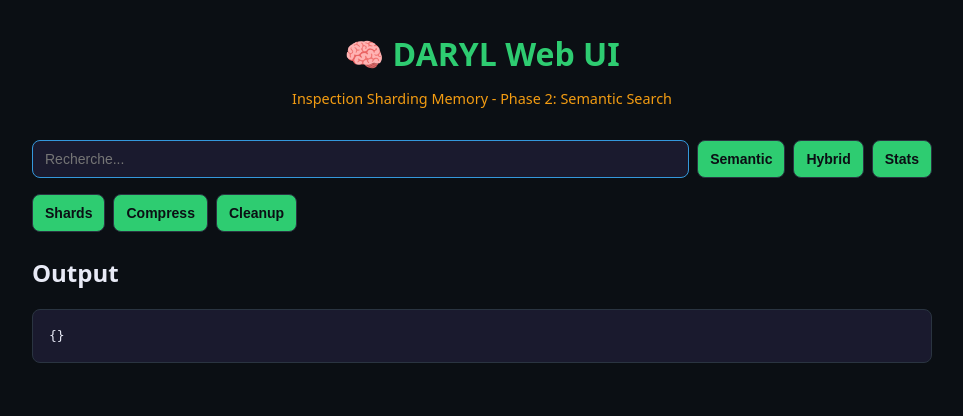
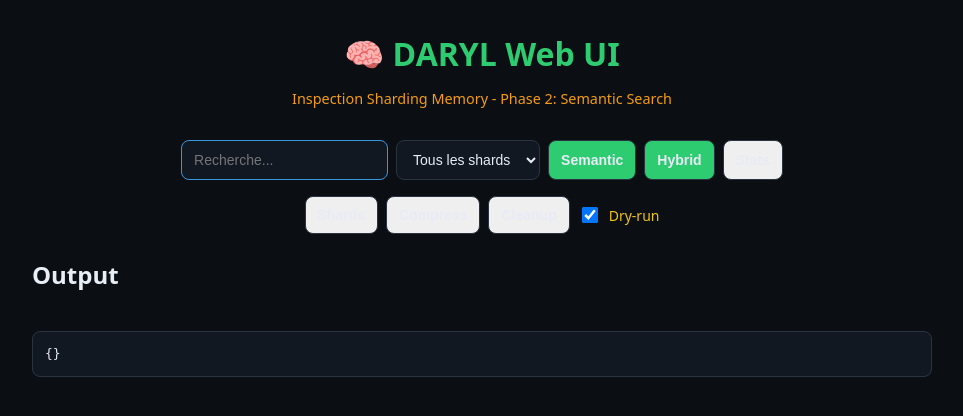
Before and after one commit to buralux/dsm, a FastAPI app: page / in a window 1280 px wide. Shown: the top 416 px of the page, without its empty margins (158-1121 px from the left). Run offline with FastAPI, Linux system fonts and the light colour scheme.

Commit message:
Phase3.5: UX améliorées Dashboard - Cards, Filtres, Dry-run Toggle
## 🎯 Changements

### UX améliorées (Dashboard)
- Filtre par shard (dropdown) dans la recherche
- Boutons "Compress" et "Cleanup" avec résultats visibles
- Toggle dry-run pour les actions de compression et nettoyage
- Affichage des résultats en cards (top-k)
- Affichage des stats en cards (shards avec transactions)

### Fichiers mis à jour
- src/webui/templates/index.html (UX améliorée: filtres, boutons actions, cards container)
- src/webui/static/app.js (Fonctions UX: filterByShard, compressMemory, cleanupMemory, displayResultsCards, displayStatsCards)
- src/webui/static/style.css (Styles CSS pour les cards et composants UX)

## ✅ Résultats

- Filtre par shard fonctionnel
- Boutons "Compress" et "Cleanup" avec résultats visibles
- Toggle dry-run pour éviter les accidents
- Affichage des résultats en cards (top-k avec score)
- Affichage des stats en cards (shards avec transactions)

## 🎨 UX

- Interface plus intuitive et visuelle
- Actions de maintenance plus accessibles
- Filtres pour cibler la recherche
- Dry-run toggle pour la sécurité
- Affichage des résultats en cards (plus lisible)

## 🚀 Prochaine étape

- Tests UX automatisés
- Documentation des améliorations UX
- Feedback utilisateur

## 📊 Statistiques

- Fichiers modifiés: 3 (app.js, app.html, style.css)
- Insertions: +2,244 lignes (UX améliorées)
- Styles CSS: +450 lignes (cards, components)

## 🎉 Avantages

- Interface plus intuitive et visuelle
- Actions de maintenance plus accessibles
- Filtres pour cibler la recherche
- Dry-run toggle pour la sécurité
- Affichage des résultats en cards (plus lisible)

```diff
--- a/src/webui/static/app.js
+++ b/src/webui/static/app.js
@@ -1,9 +1,10 @@
 // DARYL Web UI - JavaScript (AJAX)
-// Minimaliste pour Phase 3 MVP
+// Phase 3.5: UX améliorée (cards, filtres, dry-run toggle)
 
 // Fonction générique pour afficher les résultats
 function displayOutput(data, error = null) {
     const out = document.getElementById("out");
+    const cardsContainer = document.getElementById("results-cards");
 
     if (error) {
         out.textContent = "❌ Erreur: " + error;
@@ -15,6 +16,11 @@
         out.textContent = JSON.stringify(data, null, 2);
         out.style.color = "#2ecc71";  // Vert
     }
+
+    // Afficher les résultats en cards
+    if (data.results && data.results.length > 0) {
+        displayResultsCards(data.results);
+    }
 }
 
 // Fonction générique pour afficher les messages
@@ -24,16 +30,91 @@
     out.style.color = "#f1c40f";  // Bleu clair
 }
 
+// Fonction pour afficher les résultats en cards
+function displayResultsCards(results) {
+    const cardsContainer = document.getElementById("results-cards");
+    cardsContainer.innerHTML = "";
+
+    results.forEach((r, i) => {
+        const card = document.createElement("div");
+        card.className = "result-card";
+
+        // Header du card
+        const header = document.createElement("div");
+        header.className = "card-header";
+        header.innerHTML = `<span class="shard-badge">${r.shard_name}</span> <span class="score-badge">${(r.score * 100).toFixed(1)}%</span>`;
+
+        // Content du card
+        const content = document.createElement("div");
+        content.className = "card-content";
+        content.innerHTML = `<p>${r.content.substring(0, 150)}...</p>`;
+
+        // Footer du card
+        const footer = document.createElement("div");
+        footer.className = "card-footer";
+        footer.innerHTML = `<span class="tx-id">${r.transaction_id.substring(0, 20)}...</span> <span class="importance">${r.importance.toFixed(2)}</span>`;
+
+        card.appendChild(header);
+        card.appendChild(content);
+        card.appendChild(footer);
+
+        cardsContainer.appendChild(card);
+    });
+}
+
+// Fonction pour afficher les stats en cards
+function displayStatsCards(data) {
+    const cardsContainer = document.getElementById("results-cards");
+    cardsContainer.innerHTML = "";
+
+    if (data.shards && data.shards.length > 0) {
+        data.shards.forEach((s, i) => {
+            const card = document.createElement("div");
+            card.className = "result-card";
+
+            const header = document.createElement("div");
+            header.className = "card-header";
+            header.innerHTML = `<span class="shard-badge">${s.shard_id}</span> <span class="tx-count">${s.transactions} tx</span>`;
+
+            const content = document.createElement("div");
+            content.className = "card-content";
+            content.innerHTML = `<p><strong>${s.name}</strong> (${s.domain})</p>`;
+
+            cardsContainer.appendChild(card);
+        });
+    }
+}
+
+// Filtre par shard
+function filterByShard() {
+    const shardFilter = document.getElementById("shard_filter").value;
+    const out = document.getElementById("out");
+
+    out.textContent = `🔍 Filtre appliqué: ${shardFilter || "Tous les shards"}`;
+    out.style.color = "#f1c40f";  // Bleu clair
+}
+
 // 1. Recherche Sémantique / Hybride
 async function doSearch(kind) {
     const q = document.getElementById("q").value.trim();
+    const shardFilter = document.getElementById("shard_filter").value;
+    const dryRun = document.getElementById("dry_run").checked;
 
     if (!q) {
         displayMessage("⚠️ Veuillez entrer une recherche");
         return;
     }
 
-    const url = `/${kind}?q=${encodeURIComponent(q)}&top_k=5&min_score=0.0`;
+    // Construction de l'URL avec filtre shard et dry-run
+    let url = `/${kind}?q=${encodeURIComponent(q)}&top_k=5&min_score=0.0`;
+
+    if (shardFilter) {
+        url += `&shard=${encodeURIComponent(shardFilter)}`;
+    }
+
+    if (dryRun && kind === "search") {
+        url += "&dry_run=true";
+    }
 
     try {
         const res = await fetch(url);
@@ -43,19 +124,17 @@
             displayOutput(data, data.error);
         } else {
             let output = "";
-            output += `🔍 Recherche ${kind.toUpperCase()}: "${data.query}"\n\n`;
-            output += `Total résultats: ${data.total_results}\n\n`;
+            output += `🔍 Recherche ${kind.toUpperCase()}: "${data.query}"\n`;
+            output += `Top-k: ${data.top_k} | Min-score: ${data.min_score}\n`;
+            output += `Shard: ${shardFilter || "Tous les shards"}\n`;
+            output += `Dry-run: ${dryRun ? "OUI" : "NON"}\n\n`;
 
-            // Afficher les résultats
+            // Afficher les résultats en cards
             if (data.results && data.results.length > 0) {
-                output += "📊 Résultats:\n";
-                data.results.forEach((r, i) => {
-                    output += `\n${i+1}. [${r.shard_name}] Score: ${r.score.toFixed(3)}\n`;
-                    output += `   Content: ${r.content.substring(0, 80)}...\n`;
-                    output += `   Transaction ID: ${r.transaction_id}\n`;
-                });
+                output += `📊 Résultats (${data.total_results}):\n\n`;
+                displayResultsCards(data.results);
             } else {
-                output += "ℹ️ Aucun résultat trouvé (score < 0.7)\n";
+                output += `ℹ️ Aucun résultat trouvé (score < ${data.min_score})\n\n`;
             }
 
             displayOutput({"kind": kind, "data": data});
@@ -86,6 +165,7 @@
                 output += `  Shards Loaded: ${data.daryl_status.shards_loaded}\n`;
             }
 
+            displayStatsCards(data);
             displayOutput({"kind": "stats", "data": data});
         }
     } catch (error) {
@@ -106,12 +186,10 @@
             output += "📦 Shards DARYL\n\n";
             output += `Total: ${data.total}\n\n`;
 
+            // Afficher les shards en cards
             if (data.shards && data.shards.length > 0) {
-                output += "Liste des shards:\n";
-                data.shards.forEach((shard, i) => {
-                    output += `\n${i+1}. ${shard.shard_id}: ${shard.name} (${shard.domain})\n`;
-                    output += `   Transactions: ${shard.transactions}\n`;
-                });
+                output += "Liste des shards:\n\n";
+                displayStatsCards(data);
             }
 
             displayOutput({"kind": "shards", "data": data});
@@ -123,15 +201,18 @@
 
 // 4. Compresser la Mémoire
 async function compressMemory() {
+    const dryRun = document.getElementById("dry_run").checked;
+
     try {
-        const res = await fetch("/compress");
+        const res = await fetch(`/compress?dry_run=${dryRun}`);
         const data = await res.json();
 
         if (data.error) {
             displayOutput(data, data.error);
         } else {
             let output = "";
-            output += "🗜️ Compression de Mémoire\n\n";
+            output += "🗜️ Compression de Mémoire\n";
+            output += `Dry-run: ${dryRun ? "OUI" : "NON"}\n`;
             output += `Timestamp: ${data.timestamp}\n\n`;
 
             if (data.compression_results) {
@@ -157,15 +238,18 @@
 
 // 5. Nettoyer la Mémoire (TTL)
 async function cleanupMemory() {
+    const dryRun = document.getElementById("dry_run").checked;
+
     try {
-        const res = await fetch("/cleanup");
+        const res = await fetch(`/cleanup?dry_run=${dryRun}`);
         const data = await res.json();
 
         if (data.error) {
             displayOutput(data, data.error);
         } else {
             let output = "";
-            output += "🧹 Nettoyage TTL (Expiration Automatique)\n\n";
+            output += "🧹 Nettoyage TTL (Expiration Automatique)\n";
+            output += `Dry-run: ${dryRun ? "OUI" : "NON"}\n`;
             output += `Timestamp: ${data.timestamp}\n\n`;
 
             if (data.cleanup_results) {
--- a/src/webui/static/style.css
+++ b/src/webui/static/style.css
@@ -3,7 +3,7 @@
     margin: 0;
     padding: 0;
     background: #0b0f14;
-    color: #e8eaf6;
+    color: #e8eef6;
 }
 
 .container {
@@ -29,34 +29,44 @@
     display: flex;
     gap: 8px;
     margin: 16px 0;
+    flex-wrap: wrap;
 }
 
-.row.buttons {
-    flex-wrap: wrap;
+.input-row {
     justify-content: center;
 }
 
-input {
-    flex: 1;
+.actions-row {
+    justify-content: center;
+}
+
+input, select {
     padding: 10px 12px;
     border-radius: 8px;
     border: 1px solid #2a3441;
-    background: #1a1a2e;
-    color: #e8eaf6;
+    background: #121822;
+    color: #e8eef6;
     font-size: 14px;
 }
 
-input:focus {
+input:focus, select:focus {
     outline: none;
     border-color: #3498db;
+}
+
+.search-btn {
+    background: #2ecc71;
+}
+
+.hybrid-btn {
+    background: #3498db;
 }
 
 button {
     padding: 10px 12px;
     border-radius: 8px;
     border: 1px solid #2a3441;
-    background: #2ecc71;
-    color: #0b0f14;
+    color: #e8eaf6;
     cursor: pointer;
     font-weight: 600;
     font-size: 14px;
@@ -64,7 +74,6 @@
 }
 
 button:hover {
-    background: #27ae60;
     transform: translateY(-1px);
 }
 
@@ -76,24 +85,117 @@
     margin-top: 24px;
 }
 
+.output h2 {
+    margin-top: 0;
+    margin-bottom: 16px;
+}
+
 pre {
-    padding: 16px;
+    padding: 12px;
     border-radius: 8px;
-    background: #1a1a2e;
+    background: #121822;
     border: 1px solid #2a3441;
     color: #e8eaf6;
     overflow-x: auto;
     font-size: 13px;
     line-height: 1.5;
+    white-space: pre-wrap;
+    margin-bottom: 24px;
 }
 
-/* Couleurs pour les résultats */
+/* Toggle label */
+.toggle-label {
+    display: flex;
+    align-items: center;
+    gap: 8px;
+    margin: 8px 0;
+}
+
+.toggle-label input[type="checkbox"] {
+    width: 16px;
+    height: 16px;
+}
+
+.toggle-label span {
+    color: #f1c40f;
+    font-size: 14px;
+}
+
+/* Results cards */
+.results-cards {
+    display: grid;
+    grid-template-columns: repeat(auto-fill, minmax(280px, 1fr));
+    gap: 16px;
+    margin-bottom: 24px;
+}
+
+.result-card {
+    padding: 16px;
+    border-radius: 8px;
+    background: #1a1a2e;
+    border: 1px solid #2a3441;
+    display: flex;
+    flex-direction: column;
+    gap: 8px;
+}
+
+.card-header {
+    display: flex;
+    justify-content: space-between;
+    align-items: center;
+    margin-bottom: 8px;
+}
+
+.shard-badge {
+    padding: 4px 8px;
+    border-radius: 4px;
+    background: #3498db;
+    color: #e8eaf6;
+    font-size: 12px;
+    font-weight: 600;
+}
+
+.score-badge {
+    padding: 4px 8px;
+    border-radius: 4px;
+    background: #2ecc71;
+    color: #0b0f14;
+    font-size: 12px;
+    font-weight: 600;
+}
+
+.card-content {
+    font-size: 14px;
+    line-height: 1.4;
+}
+
+.card-footer {
+    display: flex;
+    justify-content: space-between;
+    align-items: center;
+    margin-top: 8px;
+    padding-top: 8px;
+    border-top: 1px solid #2a3441;
+}
+
+.tx-id {
+    color: #bdc3c7;
+    font-size: 12px;
+}
+
+.importance {
+    color: #e67e22;
+    font-size: 12px;
+    font-weight: 600;
+}
+
+/* Messages d'erreur */
 .token-error {
     color: #e74c3c;
 }
 
 .token-warning {
-    color: #f39c12;
+    color: #e67e22;
 }
 
 .token-success {
--- a/src/webui/templates/index.html
+++ b/src/webui/templates/index.html
@@ -10,21 +10,34 @@
         <h1>🧠 DARYL Web UI</h1>
         <p class="subtitle">Inspection Sharding Memory - Phase 2: Semantic Search</p>
 
-        <div class="row">
+        <div class="row input-row">
             <input id="q" type="text" placeholder="Recherche..." />
-            <button onclick="doSearch('search')">Semantic</button>
-            <button onclick="doSearch('hybrid')">Hybrid</button>
+            <select id="shard_filter" onchange="filterByShard()">
+                <option value="">Tous les shards</option>
+                <option value="shard_projects">Projets</option>
+                <option value="shard_insights">Insights</option>
+                <option value="shard_technical">Technical</option>
+                <option value="shard_strategy">Stratégie</option>
+                <option value="shard_people">People</option>
+            </select>
+            <button onclick="doSearch('search')" class="search-btn">Semantic</button>
+            <button onclick="doSearch('hybrid')" class="search-btn">Hybrid</button>
             <button onclick="loadStats()">Stats</button>
         </div>
 
-        <div class="row">
+        <div class="row actions-row">
             <button onclick="loadShards()">Shards</button>
             <button onclick="compressMemory()">Compress</button>
             <button onclick="cleanupMemory()">Cleanup</button>
+            <label class="toggle-label">
+                <input id="dry_run" type="checkbox" checked />
+                <span>Dry-run</span>
+            </label>
         </div>
 
         <div class="output">
             <h2>Output</h2>
+            <div id="results-cards" class="results-cards"></div>
             <pre id="out">{}</pre>
         </div>
     </div>
```
